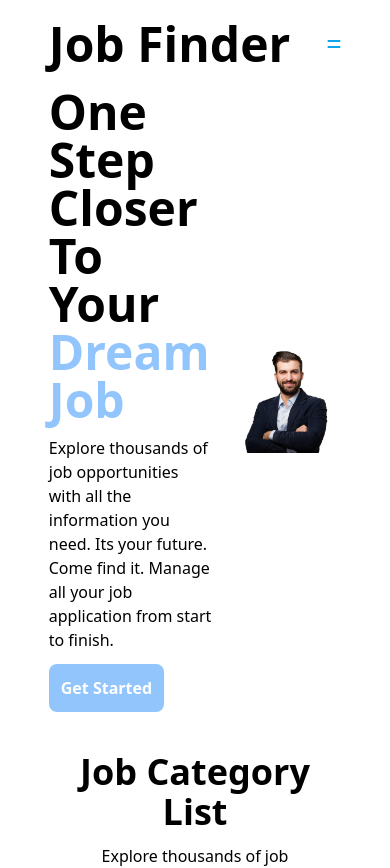
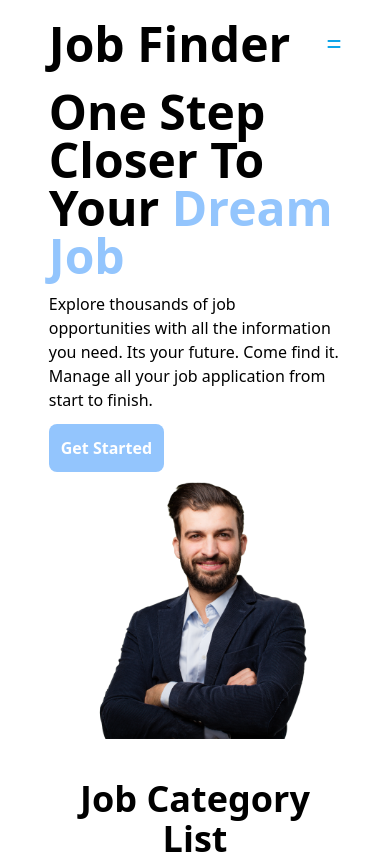
Before and after one commit to fahimshariar28/job-finder, a React (Vite) app: page / in a window 390 px wide. Shown: the top 868 px of the page. Built offline with nearby package versions, Linux system fonts and the light colour scheme.

Commit message:
Banner Serction responsive

```diff
--- a/src/components/Banner/Banner.jsx
+++ b/src/components/Banner/Banner.jsx
@@ -2,7 +2,7 @@ import React from "react";
 
 const Banner = () => {
   return (
-    <div className="flex items-center gap-3 w-9/12 mx-auto mt-5">
+    <div className="md:flex items-center gap-3 w-9/12 mx-auto mt-5">
       <div>
         <h2 className="text-5xl font-bold">
           One Step Closer To Your{" "}
```
